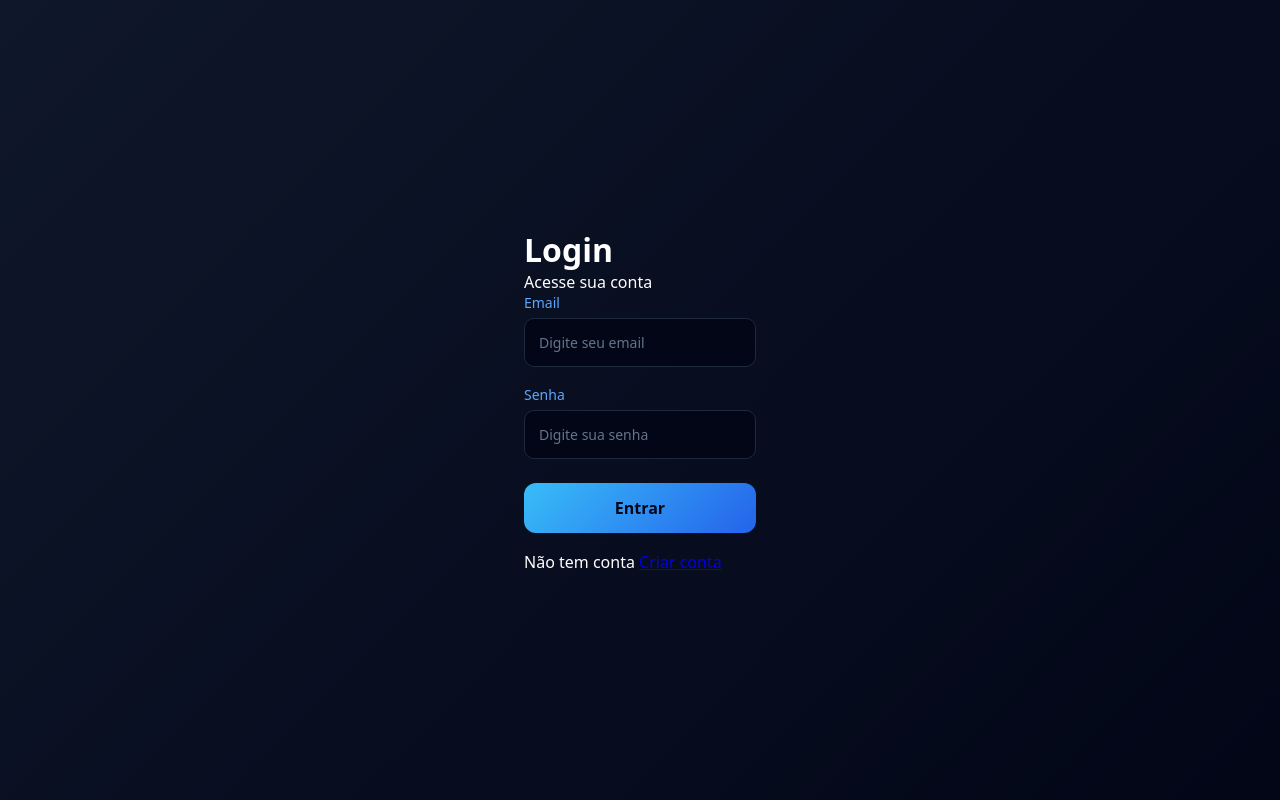
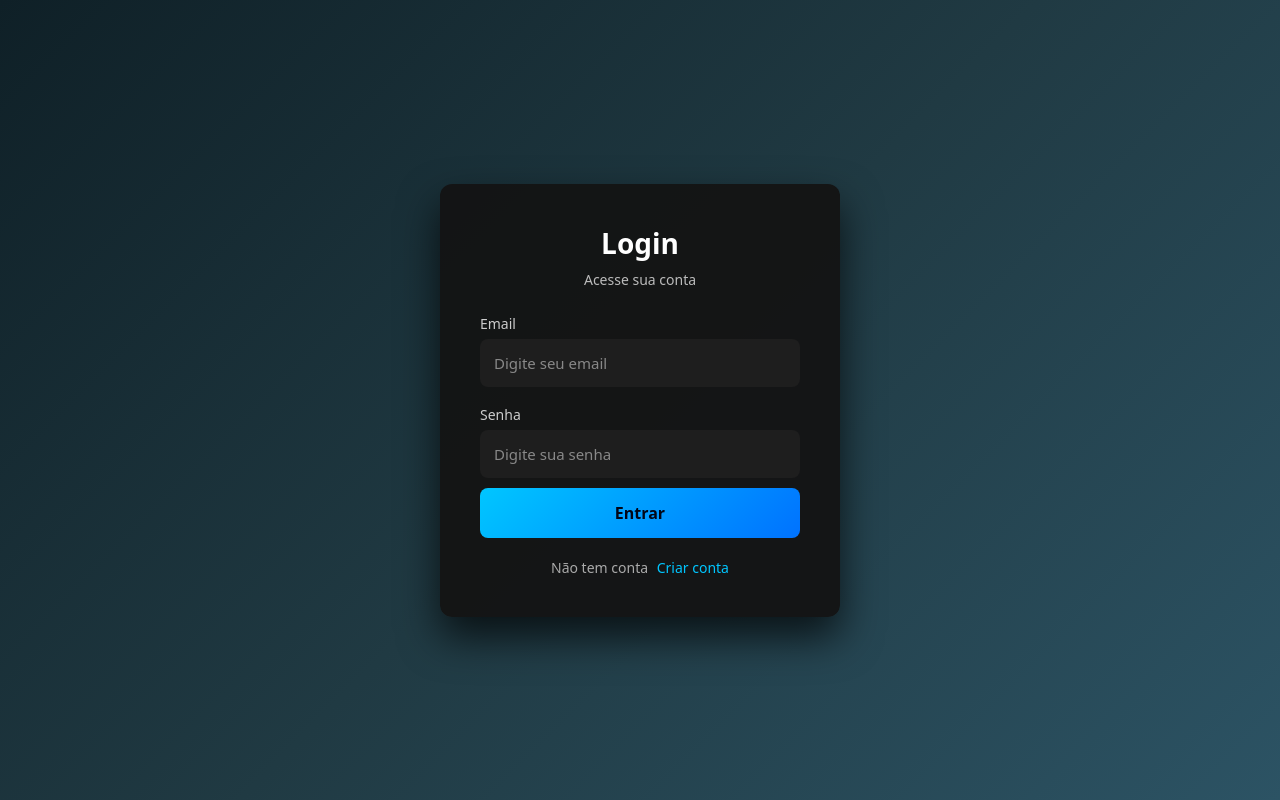
Before and after one commit to samuel-jesus-oliveira/Projeto_Login_System, a website: page frontend/index.html in a window 1280 px wide. Drawn offline with Linux system fonts and the light colour scheme.

Commit message:
arrumando meu css

```diff
--- a/frontend/css/styleDark.css
+++ b/frontend/css/styleDark.css
@@ -1,115 +1,121 @@
-*{
+* {
 margin: 0;
 padding: 0;
 box-sizing: border-box;
-    font-family: "Vampiro One", system-ui;
+font-family: "Vampiro One"
+
+, system-ui;
+
 }
-
-body{
-    height:100vh;
+/* ==========================
+FUNDO DA PÁGINA
+========================== */
+body {
+height: 100vh;
 margin: 0;
-    background: linear-gradient(135deg, #0f172a,#020617);
+background: linear-gradient(135deg, #0f2027, #203a43, #2c5364);
 display: flex;
 justify-content: center;
 align-items: center;
-    color: #ffff;
+color: #ffffff;
 }
-
-.register-wrapper{
-    display: flex;
-    gap: 70px;
-    align-items: center;
+/* ==========================
+CONTAINER PRINCIPAL
+========================== */
+.login-container {
+background: rgba(20, 20, 20, 0.95);
+width: 100%;
+max-width: 400px;
+padding: 40px;
+border-radius: 12px;
+box-shadow: 0 20px 40px rgba(0, 0, 0, 0.7);
+text-align: center;
 }
-
-.register_info{
-    max-width: 320px;
+/* ==========================
+TÍTULO E TEXTO
+========================== */
+.login-container h1 {
+font-size: 28px;
+margin-bottom: 8px;
+color: #ffffff;
 }
-
-.register_info h1{
-    font-size: 38px;
-    margin-bottom: 12px;
-    color: #f9fafb;
+.login-container p {
+font-size: 14px;
+margin-bottom: 25px;
+color: #bbbbbb;
 }
-
-.register_info p{
-    font-size: 16px;
-    color: #cbd5f5;
-    margin-bottom: 24px;
-}
-
-.register_info span{
-    display: block;
-    margin-bottom: 6px;
-    color: #94a3b8;
-}
-
-.register_info a{
-    color: #38bdf8;
-    text-decoration: none;
-    font-weight: 600;
-}
-
-.register_info a:hover{
-    text-decoration: underline;
-}
-
-.register-card{
-    background: rgba(15,23,42,0.85);
-    backdrop-filter: blur(14px);
-    padding: 40px;
-    border-radius: 18px;
-    width: 360px;
-    box-shadow: 0 25px 60px rgba(0,0,0,0.6);
-    border: 1px solid rgba(148,163,184,0.85);
-}
-
-.input-group{
-    display: flex;
-    flex-direction: column;
+/* ==========================
+GRUPO DE INPUT
+========================== */
+.input-group {
+text-align: left;
 margin-bottom: 18px;
 }
-
-.input-group label{
+.input-group label {
+display: block;
 font-size: 14px;
 margin-bottom: 6px;
-    color: #60a5fa;
+color: #cccccc;
 }
-
-.input-group input{
-    padding: 14px;
-    border-radius: 10px;
-    border:1px solid #1e293b;
-    background-color: #020617;
-    color: #f1f5f9;
-    font-size: 14px;
-    outline: none;
-    transition: border 0.3s, box-shadow 0.3s;
-}
-
-.input-group input::placeholder{
-    color: #64748b;
-}
-
-.input-group input:focus{
-    border-color: #38bdf8;
-    box-shadow: 0 0 0 2px rgba(56,189,248,0.3);
-}
-
-button{
-    margin-top: 24px;
+.input-group input {
 width: 100%;
 padding: 14px;
+border-radius: 8px;
 border: none;
-    border-radius: 12px;
-    background: linear-gradient(135deg, #38bdf8, #2563eb);
+background: #1e1e1e;
+color: #ffffff;
+font-size: 15px;
+outline: none;
+transition: box-shadow 0.3s, border 0.3s;
+}
+.input-group input::placeholder {
+color: #888888;
+}
+.input-group input:focus {
+box-shadow: 0 0 0 2px #00c6ff;
+}
+/* ==========================
+BOTÃO
+========================== */
+button {
+width: 100%;
+padding: 14px;
+margin-top: 10px;
+border: none;
+border-radius: 8px;
+background: linear-gradient(135deg, #00c6ff, #0072ff);
 color: #020617;
-    font-weight: 700;
 font-size: 16px;
+font-weight: bold;
 cursor: pointer;
 transition: transform 0.2s, box-shadow 0.2s;
 }
-
-button:hover{
-    transform: translate(-2px);
-    box-shadow:0 12px 25px rgba(37,99,235,0.5);
+button:hover {
+transform: translateY(-2px);
+box-shadow: 0 10px 25px rgba(0, 114, 255, 0.5);
 }
+/* ==========================
+RODAPÉ
+========================== */
+.footer {
+margin-top: 20px;
+font-size: 14px;
+color: #aaaaaa;
+}
+.footer a {
+margin-left: 5px;
+color: #00c6ff;
+text-decoration: none;
+transition: color 0.3s;
+}
+.footer a:hover {
+color: #66d9ff;
+}
+/* ==========================
+RESPONSIVO
+========================== */
+@media (max-width: 480px) {
+.login-container {
+padding: 30px 20px;
+}
+}
--- a/frontend/css/style_register.css
+++ b/frontend/css/style_register.css
@@ -2,99 +2,113 @@
 margin: 0;
 padding: 0;
 box-sizing: border-box;
-    font-family: "Vampiro One", system-ui;
+font-family: "Vampiro One"
+
+, system-ui;
+
 }
-
 body{
-    height:100vh;
+height: 100vh;
 margin: 0;
-    background: linear-gradient(135deg, #0f2027,#203a43,#2c5364);
+background: linear-gradient(135deg, #0f172a, #020617);
 display: flex;
 justify-content: center;
 align-items: center;
 color: #ffff;
 }
-
-.login-container{
-    background: rgba(20,20,20,0.95);
-    width: 100%;
-    max-width: 400px;
+.register-wrapper{
+display: flex;
+gap: 70px;
+align-items: center;
+}
+.register
+_
+info{
+max-width: 320px;
+}
+.register
+_
+info h1{
+font-size: 38px;
+margin-bottom: 12px;
+color: #f9fafb;
+}
+.register
+_
+info p{
+font-size: 16px;
+color: #cbd5f5;
+margin-bottom: 24px;
+}
+.register
+_
+info span{
+display: block;
+margin-bottom: 6px;
+color: #94a3b8;
+}
+.register
+_
+info a{
+color: #38bdf8;
+text-decoration: none;
+font-weight: 600;
+}
+.register
+_
+info a:hover{
+text-decoration: underline;
+}
+.register-card{
+background: rgba(15,23,42,0.85);
+backdrop-filter: blur(14px);
 padding: 40px;
-    border-radius: 12px;
-    box-shadow: 0 20px 40px rgba(0,0,0,0.7);
-    text-align: center;
+border-radius: 18px;
+width: 360px;
+box-shadow: 0 25px 60px rgba(0,0,0,0.6);
+border: 1px solid rgba(148,163,184,0.85);
 }
-
-.login-container h1{
-    font-size: 28px;
-    margin-bottom: 8px;
-    color:#ffff;
-}
-
-.login-container p{
-    font-size: 14px;
-    margin-bottom: 25px;
-    color:#bbbb;
-}
-
 .input-group{
-    text-align: left;
+display: flex;
+flex-direction: column;
 margin-bottom: 18px;
 }
-
 .input-group label{
-    display: block;
 font-size: 14px;
 margin-bottom: 6px;
-    color: #cccc;
+color: #60a5fa;
 }
-
 .input-group input{
+padding: 14px;
+border-radius: 10px;
+border: 1px solid #1e293b;
+background-color: #020617;
+color: #f1f5f9;
+font-size: 14px;
+outline: none;
+transition: border 0.3s, box-shadow 0.3s;
+}
+.input-group input::placeholder{
+color: #64748b;
+}
+.input-group input:focus{
+border-color: #38bdf8;
+box-shadow: 0 0 0 2px rgba(56, 189, 248,0.3);
+}
+button{
+margin-top: 24px;
 width: 100%;
 padding: 14px;
-    border-radius: 8px;
 border: none;
-    background: #1e1e1e;
-    color: #ffff;
-    font-size: 15px;
-}
-
-.input-group input ::placeholder{
-    color: #8888;
-}
-
-button{
-    width: 100%;
-    padding: 14px;
-    margin-top: 10px;
-    border: none;
-    border-radius: 8px;
-    background: linear-gradient(135deg, #00c6ff, #0072ff);
-    color: #ffffff;
+border-radius: 12px;
+background: linear-gradient(135deg, #38bdf8, #2563eb);
+color: #020617;
+font-weight: 700;
 font-size: 16px;
-    font-weight: bold;
 cursor: pointer;
 transition: transform 0.2s, box-shadow 0.2s;
 }
-
 button:hover{
-    transform: translateY(-2px);
-    box-shadow: 0 10px 25px rgba(0, 114, 255,0.5);
+transform: translate(-2px);
+box-shadow: 0 12px 25px rgba(37,99,235,0.5);
 }
-
-.footer{
-    margin-top: 20px;
-    font-size: 14px;
-    color: #aaaa;
-}
-
-.footer a{
-    margin-left: 5px;
-    color:#006cff;
-    text-decoration: none;
-    transition: color 0.3s;
-}
-
-.footer a:hover{
-    color: #66d9ff;
-}
```
Lines whose indentation alone changed are shown as unchanged.
